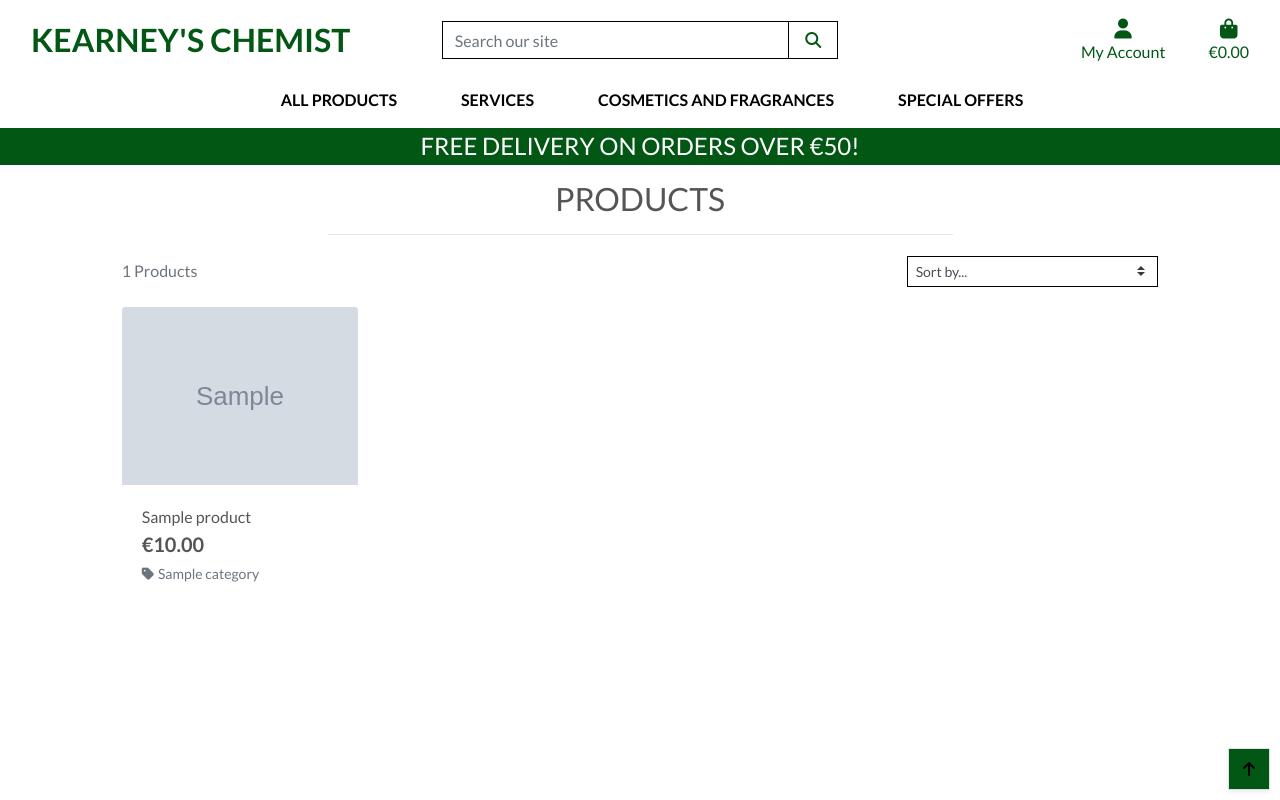
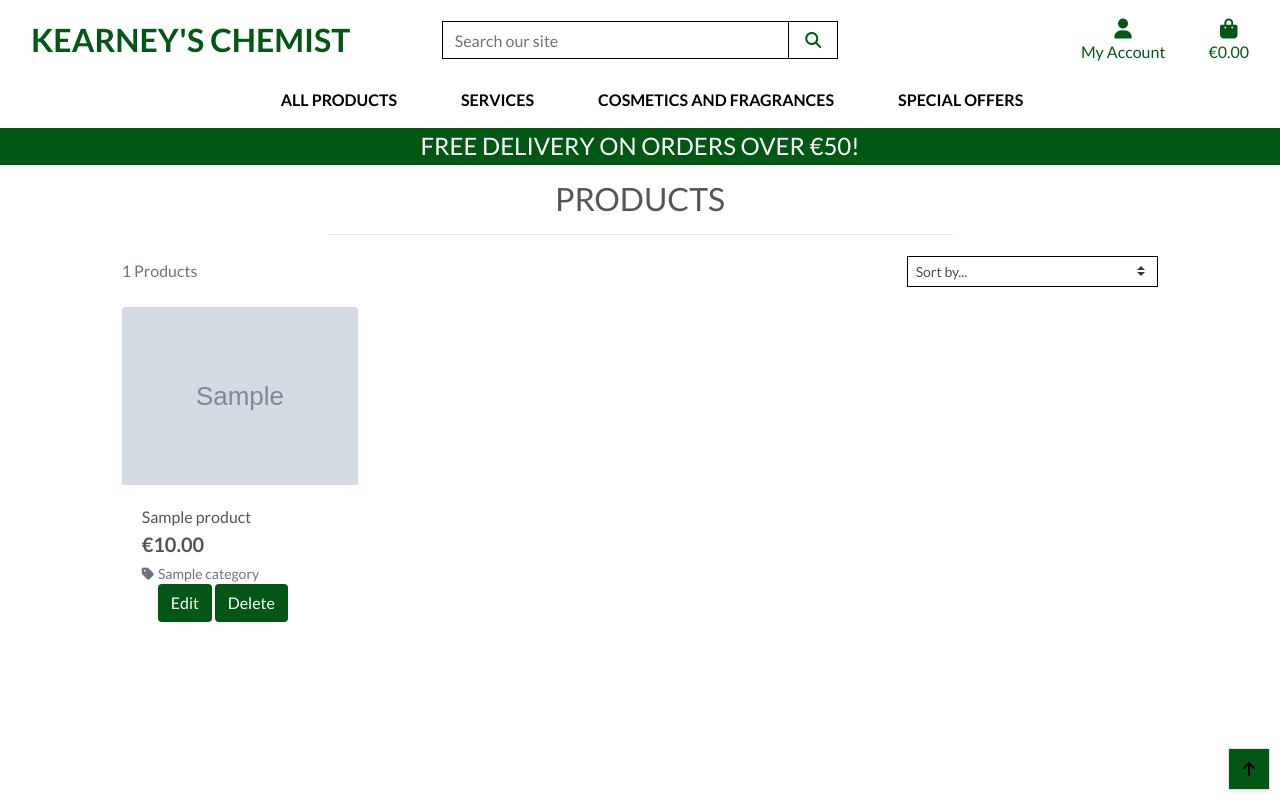
Before and after one commit to CliveC99/kearneys, a Django app: page /products/ in a window 1280 px wide. Run offline with Django 3.2, Linux system fonts and the light colour scheme; a user stored in the database is signed in; tables that the repository leaves empty hold one stand-in row (values such as "Sample post"); grey boxes marked "Sample" are stand-in pictures; some libraries are stand-ins or nearby versions.

Commit message:
Add edit and delete button to products and products details

```diff
--- a/products/templates/products/product_detail.html
+++ b/products/templates/products/product_detail.html
@@ -37,6 +37,12 @@
                     </a>
                 </p>
                 {% endif %}
+                {% if request.user.is_superuser %}
+                                                <small class="ml-3">
+                                                    <a class="btn btn-green" href="{% url 'edit_product' product.id %}">Edit</a>
+                                                    <a class="btn btn-green" href="{% url 'delete_product' product.id %}">Delete</a>
+                                                </small>
+                                            {% endif %}
                 <p class="mt-3">{{ product.description }}</p>
                 <form class="form" action="{% url 'add_to_bag' product.id %}" method="POST">
                     {% csrf_token %}
--- a/products/templates/products/products.html
+++ b/products/templates/products/products.html
@@ -75,6 +75,12 @@
                                                 </a>
                                             </p>
                                             {% endif %}
+                                            {% if request.user.is_superuser %}
+                                                <small class="ml-3">
+                                                    <a class="btn btn-green" href="{% url 'edit_product' product.id %}">Edit</a>
+                                                    <a class="btn btn-green" href="{% url 'delete_product' product.id %}">Delete</a>
+                                                </small>
+                                            {% endif %}
                                         </div>
                                     </div>
                                 </div>
--- a/products/urls.py
+++ b/products/urls.py
@@ -6,4 +6,5 @@ urlpatterns = [
     path('<int:product_id>/', views.product_detail, name='product_detail'),
     path('add/', views.add_product, name='add_product'),
     path('edit/<int:product_id>/', views.edit_product, name='edit_product'),
+    path('delete/<int:product_id>/', views.delete_product, name='delete_product'),
 ]
--- a/products/views.py
+++ b/products/views.py
@@ -75,9 +75,9 @@ def add_product(request):
     if request.method == 'POST':
         form = ProductForm(request.POST, request.FILES)
         if form.is_valid():
-            form.save()
+            product = form.save()
             messages.success(request, 'Successfully added product!')
-            return redirect(reverse('add_product'))
+            return redirect(reverse('product_detail', args=[product.id]))
         else:
             messages.error(request, 'Failed to add product. Please ensure the form is valid.')
     else:
@@ -112,3 +112,10 @@ def edit_product(request, product_id):
     }
 
     return render(request, template, context)
+
+def delete_product(request, product_id):
+    """ Delete a product from the store """
+    product = get_object_or_404(Product, pk=product_id)
+    product.delete()
+    messages.success(request, 'Product deleted!')
+    return redirect(reverse('products'))
```
